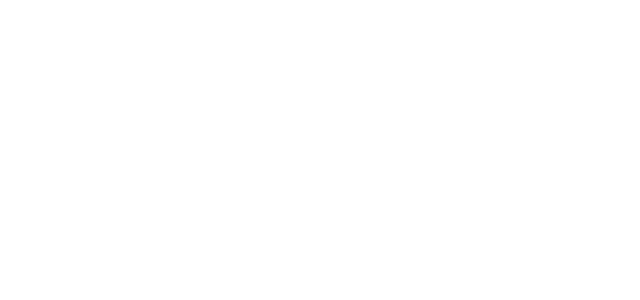
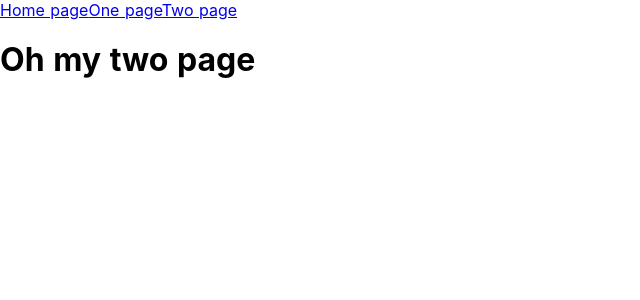
Before and after one commit to ton-tonton/get-nuxt-start, a Nuxt app: page /two in a window 1280 px wide. Before the commit this address had no page. Shown: the top 300 px of the page, without its empty margins (0-640 px from the left). Built offline with nearby package versions, Linux system fonts and the light colour scheme.

Commit message:
Add second page (#2)

```diff
--- a/pages/first-page.vue
+++ /dev/null
@@ -1,6 +0,0 @@
-<template>
-  <div>
-    <h1>Oh my first page</h1>
-    <nuxt-link to="/">Home page</nuxt-link>
-  </div>
-</template>
--- /dev/null
+++ b/pages/one.vue
@@ -0,0 +1,10 @@
+<template>
+  <div>
+    <nuxt-link to="/">Home page</nuxt-link>
+    <nuxt-link to="/one">One page</nuxt-link>
+    <nuxt-link to="/two">Two page</nuxt-link>
+    <br>
+    <br>
+    <h1>Oh my one page</h1>
+  </div>
+</template>
--- /dev/null
+++ b/pages/two.vue
@@ -0,0 +1,10 @@
+<template>
+  <div>
+    <nuxt-link to="/">Home page</nuxt-link>
+    <nuxt-link to="/one">One page</nuxt-link>
+    <nuxt-link to="/two">Two page</nuxt-link>
+    <br>
+    <br>
+    <h1>Oh my two page</h1>
+  </div>
+</template>
```
